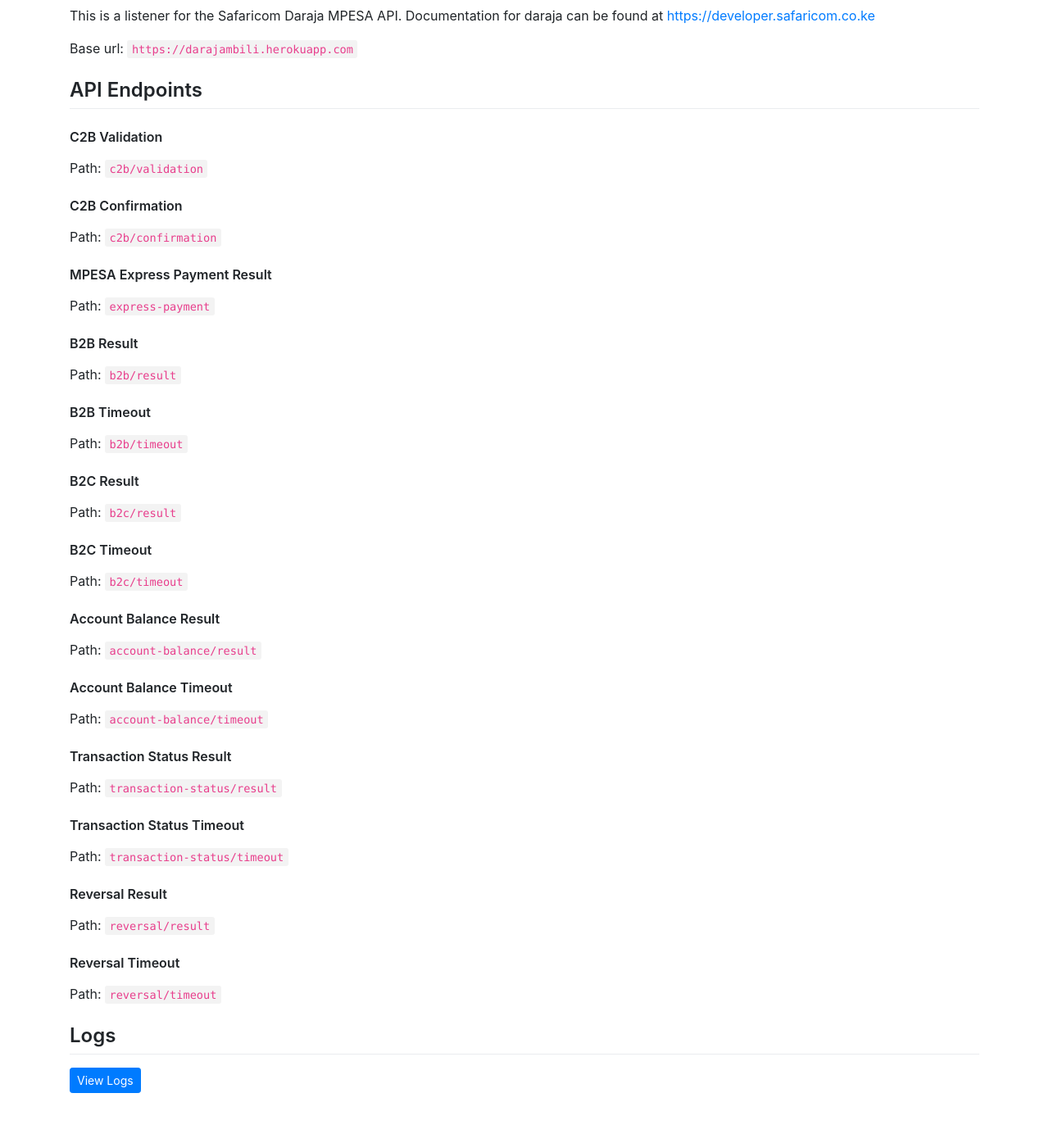
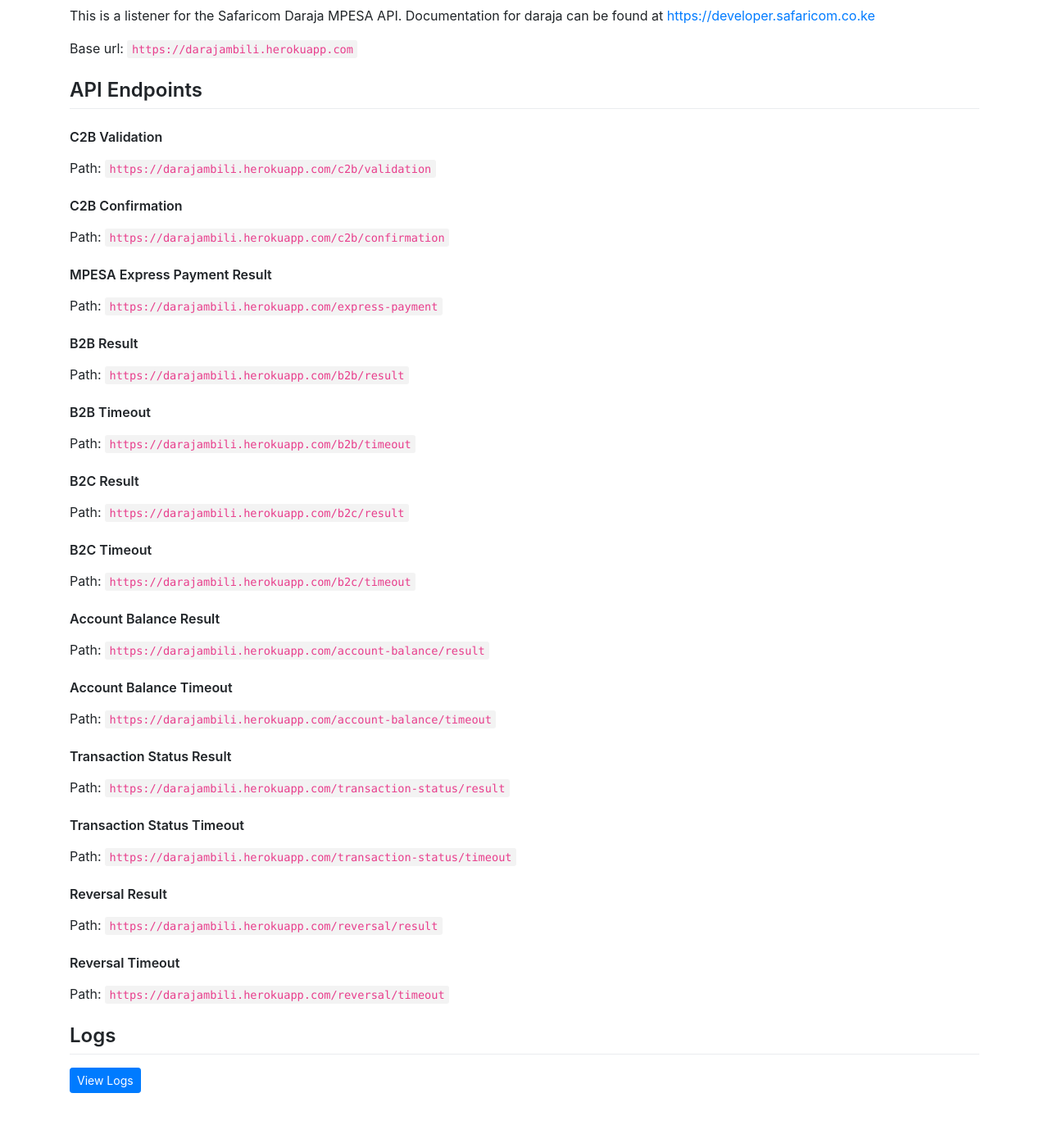
Before and after one commit to martinmogusu/darajambili, a Django app: page / in a window 1280 px wide. Shown: the part 218-1602 px from the top of the page at 82% size. Run offline with Django 3.2, Linux system fonts and the light colour scheme; data that the repository does not hold is empty; some libraries are stand-ins or nearby versions.

Commit message:
Updated endpoints

```diff
--- a/daraja/templates/index.html
+++ b/daraja/templates/index.html
@@ -33,55 +33,55 @@
 
 							<h4 id="c2bvalidation">C2B Validation</h4>
 
-							<p>Path: <code>c2b/validation</code></p>
+							<p>Path: <code>https://darajambili.herokuapp.com/c2b/validation</code></p>
 
 							<h4 id="c2bconfirmation">C2B Confirmation</h4>
 
-							<p>Path: <code>c2b/confirmation</code></p>
+							<p>Path: <code>https://darajambili.herokuapp.com/c2b/confirmation</code></p>
 
 							<h4 id="mpesaexpresspaymentresult">MPESA Express Payment Result</h4>
 
-							<p>Path: <code>express-payment</code></p>
+							<p>Path: <code>https://darajambili.herokuapp.com/express-payment</code></p>
 
 							<h4 id="b2bresult">B2B Result</h4>
 
-							<p>Path: <code>b2b/result</code></p>
+							<p>Path: <code>https://darajambili.herokuapp.com/b2b/result</code></p>
 
 							<h4 id="b2btimeout">B2B Timeout</h4>
 
-							<p>Path: <code>b2b/timeout</code></p>
+							<p>Path: <code>https://darajambili.herokuapp.com/b2b/timeout</code></p>
 
 							<h4 id="b2cresult">B2C Result</h4>
 
-							<p>Path: <code>b2c/result</code></p>
+							<p>Path: <code>https://darajambili.herokuapp.com/b2c/result</code></p>
 
 							<h4 id="b2ctimeout">B2C Timeout</h4>
 
-							<p>Path: <code>b2c/timeout</code></p>
+							<p>Path: <code>https://darajambili.herokuapp.com/b2c/timeout</code></p>
 
 							<h4 id="accountbalanceresult">Account Balance Result</h4>
 
-							<p>Path: <code>account-balance/result</code></p>
+							<p>Path: <code>https://darajambili.herokuapp.com/account-balance/result</code></p>
 
 							<h4 id="accountbalancetimeout">Account Balance Timeout</h4>
 
-							<p>Path: <code>account-balance/timeout</code></p>
+							<p>Path: <code>https://darajambili.herokuapp.com/account-balance/timeout</code></p>
 
 							<h4 id="transactionstatusresult">Transaction Status Result</h4>
 
-							<p>Path: <code>transaction-status/result</code></p>
+							<p>Path: <code>https://darajambili.herokuapp.com/transaction-status/result</code></p>
 
 							<h4 id="transactionstatustimeout">Transaction Status Timeout</h4>
 
-							<p>Path: <code>transaction-status/timeout</code></p>
+							<p>Path: <code>https://darajambili.herokuapp.com/transaction-status/timeout</code></p>
 
 							<h4 id="reversalresult">Reversal Result</h4>
 
-							<p>Path: <code>reversal/result</code></p>
+							<p>Path: <code>https://darajambili.herokuapp.com/reversal/result</code></p>
 
 							<h4 id="reversaltimeout">Reversal Timeout</h4>
 
-							<p>Path: <code>reversal/timeout</code></p>
+							<p>Path: <code>https://darajambili.herokuapp.com/reversal/timeout</code></p>
 
 							<h2 id="logsendpoints">Logs</h2>
 
```
